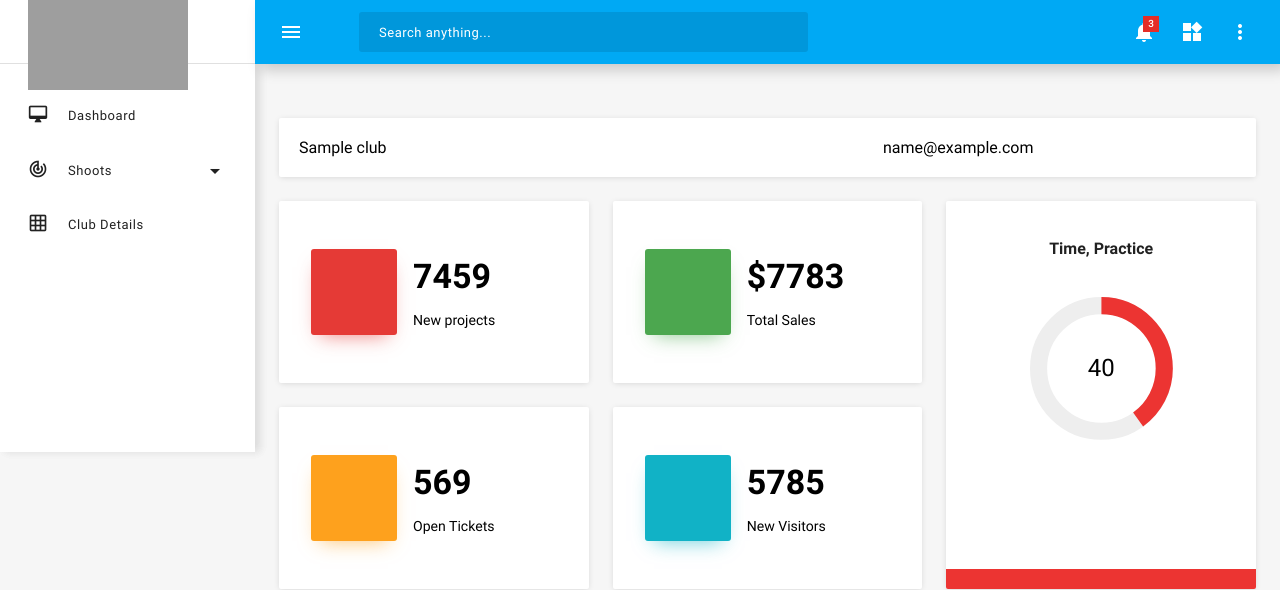
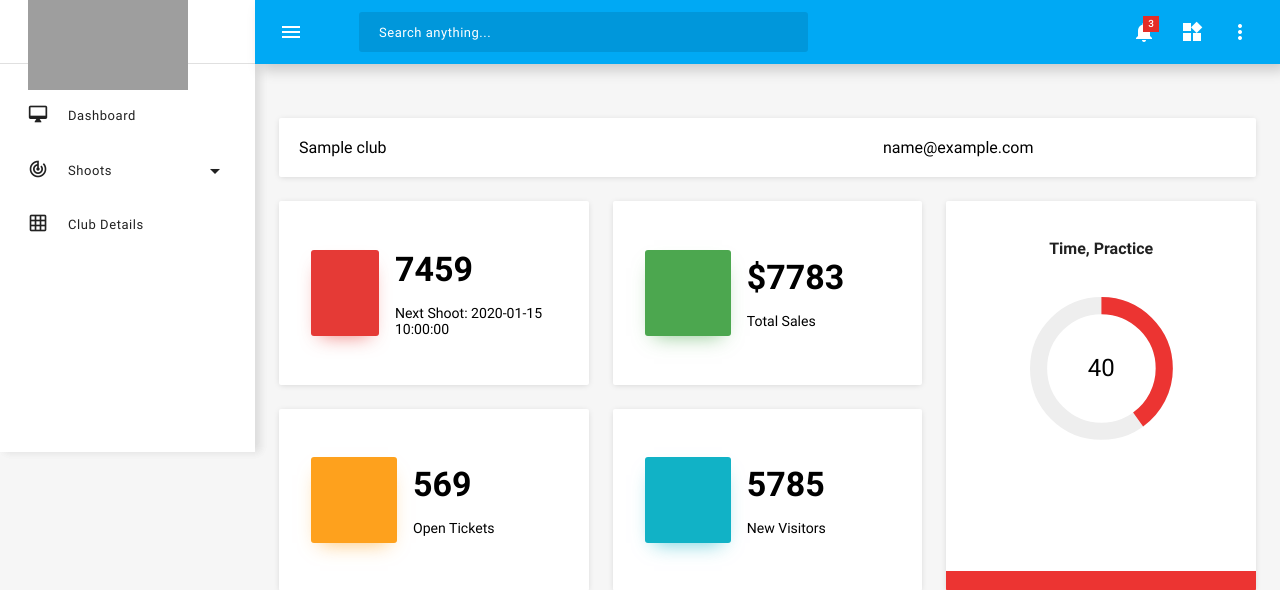
Before and after one commit to anwill/NFAS-ADMIN, a CodeIgniter app: page /database/index.php/booking/ in a window 1280 px wide. Shown: the top 590 px of the page. Run offline with CodeIgniter, Linux system fonts and the light colour scheme; the visitor is signed in with stand-in values (Sample User, id 1); tables that the repository leaves empty or names only in its code hold one stand-in row (values such as "Sample post"); some libraries are stand-ins or nearby versions; grey boxes are pictures that could not be loaded.

Commit message:
filling up the dashboard

```diff
--- a/application/controllers/Booking.php
+++ b/application/controllers/Booking.php
@@ -20,6 +20,7 @@ class Booking extends CI_Controller {
         if ($this->ion_auth->logged_in()) {
             $data = Array();
             $data['club'] = $this->club_model->details();
+            $data['next_shoot'] = $this->club_model->get_next_shoot();
             $this->_render_page('home', $data);
         } else {
             $this->load->view('auth/login');
--- a/application/models/Club_model.php
+++ b/application/models/Club_model.php
@@ -17,4 +17,26 @@ class Club_model extends CI_Model
                         ->where('id', $club_id)
                         ->get('Club')->row();
     }
+
+    public function get_next_shoot()
+    {
+        $club_id = $this->session->userdata['club_id'];
+        return $this->db->select('*')
+                        ->where('club_id', $club_id)
+                        ->where('date_start > NOW()')
+                        ->order_by('date_start DESC')
+                        ->limit('1')
+                        ->get('Shoot')->row();
+    }
+
+    public function get_last_shoot()
+    {
+        $club_id = $this->session->userdata['club_id'];
+        return $this->db->select('*')
+                        ->where('club_id', $club_id)
+                        ->where('date_start < NOW()')
+                        ->order_by('date_start DESC')
+                        ->limit('1')
+                        ->get('Shoot')->row();
+    }
 }
--- a/application/views/home.php
+++ b/application/views/home.php
@@ -29,7 +29,7 @@
                                     </div>
                                     <div class="text-wrapper pl-1">
                                         <h3 class="mdc-typography--display1 font-weight-bold mb-1">7459</h3>
-                                        <p class="font-weight-normal mb-0 mt-0">New projects</p>
+                                        <p class="font-weight-normal mb-0 mt-0">Next Shoot: <?php echo $next_shoot->date_start; ?></p>
                                     </div>
                                 </div>
                             </div>
```
Also changed, not shown: application/models/Shoot_model.php (added, +19 -0 lines).
